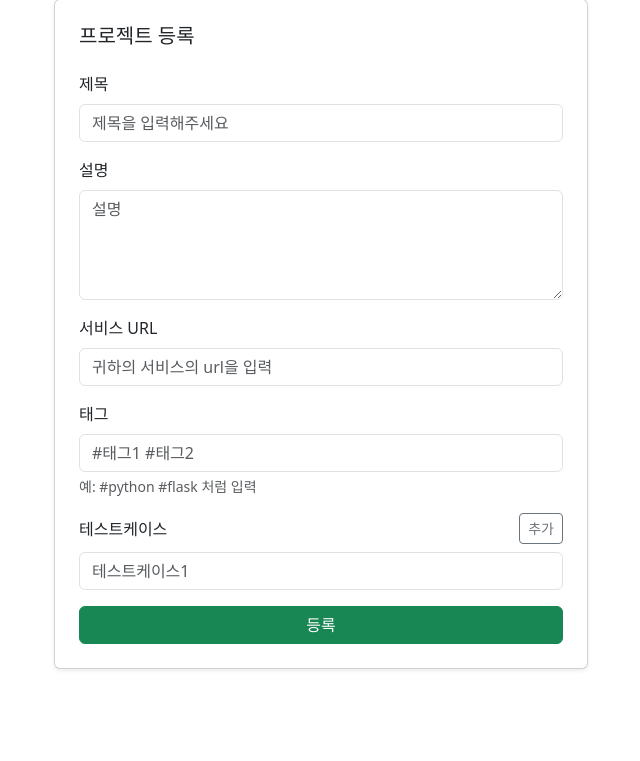
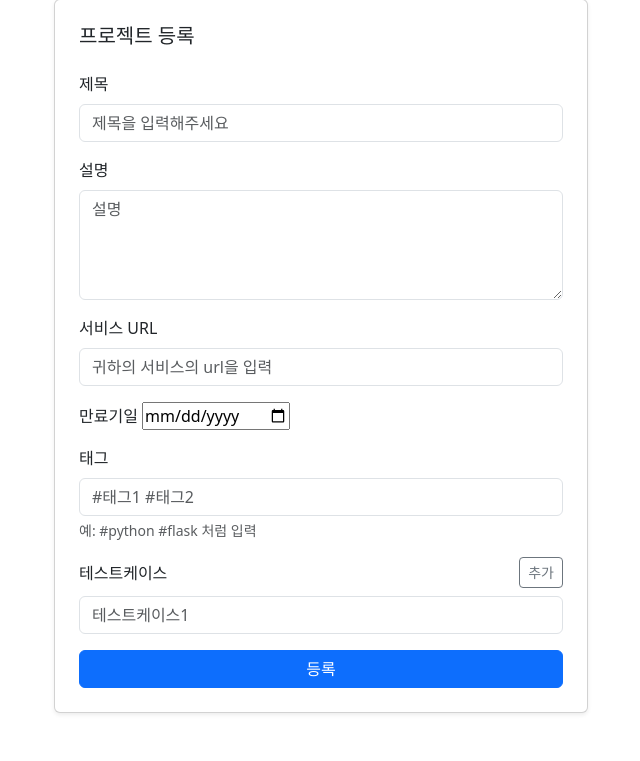
Before and after one commit to YangSiJun528/jungle-mini-project, a Flask app: page /projects/new in a window 1280 px wide. Shown: the part 170-931 px from the top of the page, without its empty margins (319-959 px from the left). Before the commit the page ends 840 px from the top, so only its background shows below. Run offline with Flask 3, Linux system fonts and the light colour scheme.

Commit message:
만료기일 작성 추가

```diff
--- a/app.py
+++ b/app.py
@@ -8,6 +8,7 @@ from datetime import datetime
 from common.dummy import get_user_context
 from common.error import ServiceError
 from model import project
+from datetime import datetime
 
 
 app = Flask(__name__)
@@ -166,6 +167,8 @@ def create_project():
     title = request.form["title"]
     content = request.form["content"]
     url = request.form["url"]
+    expired_date_str = request.form["expired_date"]
+    expired_date = datetime.strptime(expired_date_str, "%Y-%m-%d")
 
     testcases_input = request.form.getlist("testcases[]")
     test_cases = []
@@ -187,7 +190,7 @@ def create_project():
         title = title,
         content = content,
         url = url,
-        expired_date = datetime.now(),
+        expired_date = expired_date,
         is_expired = False,
         test_cases = test_cases,
         tags = tags
--- a/templates/project_form.html
+++ b/templates/project_form.html
@@ -29,12 +29,19 @@
               <input id="url" name="url" class="form-control" placeholder="귀하의 서비스의 url을 입력">
             </div>
 
+            <!-- URL -->
+            <div class="mb-3">
+              <label for="expired_date">만료기일</label>
+              <input type="date" id="expired_date" name="expired_date" required>
+            </div>
+
             <!-- 태그 -->
             <div class="mb-3">
               <label for="tags" class="form-label">태그</label>
               <input id="tags" name="tags" class="form-control" placeholder="#태그1 #태그2">
               <div class="form-text">예: #python #flask 처럼 입력</div>
             </div>
+
 
             <!-- 테스트케이스 -->
             <div class="mb-2 d-flex align-items-center justify-content-between">
@@ -48,7 +55,7 @@
               </div>
             </div>
 
-            <button class="btn btn-success w-100" type="submit">등록</button>
+            <button class="btn btn-primary w-100" type="submit">등록</button>
 
           </form>
 
```
